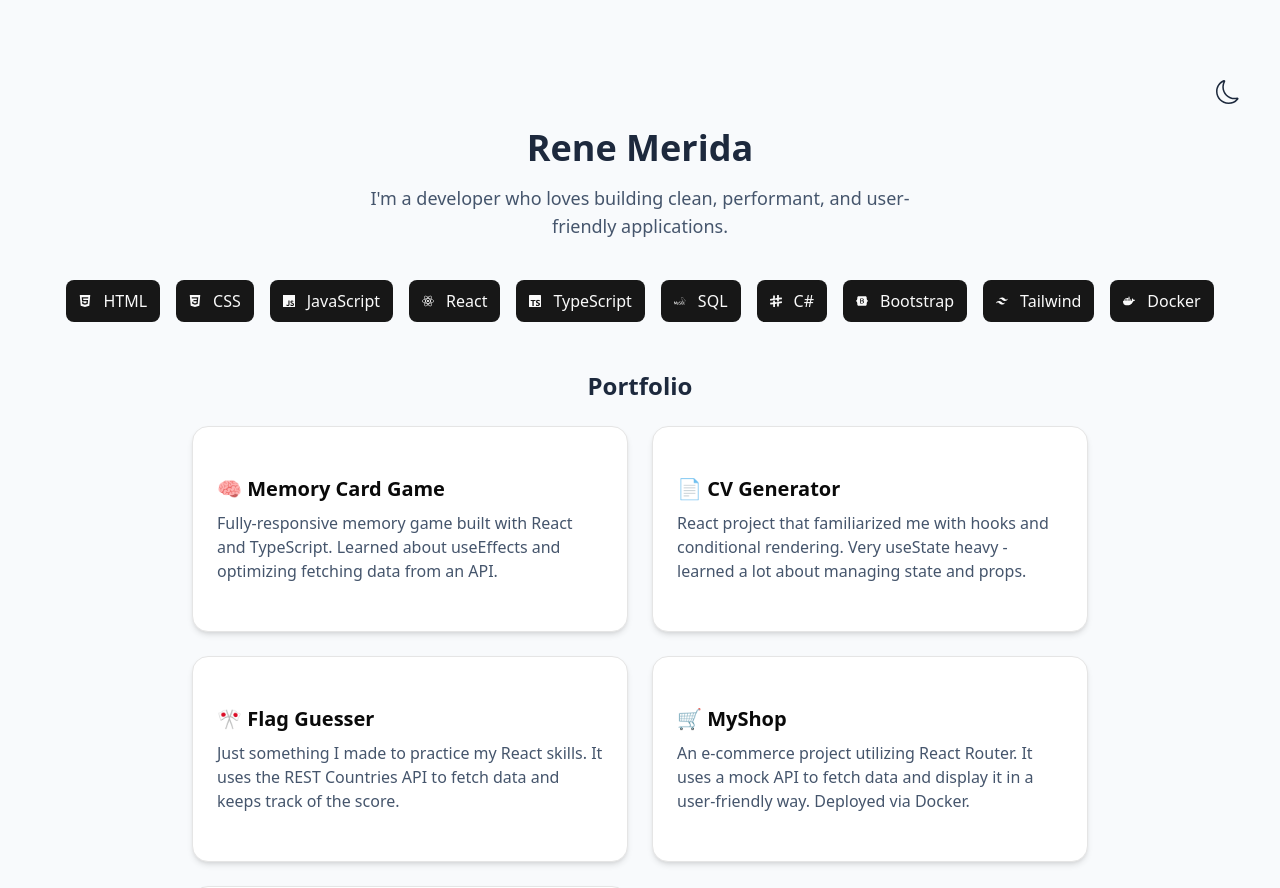
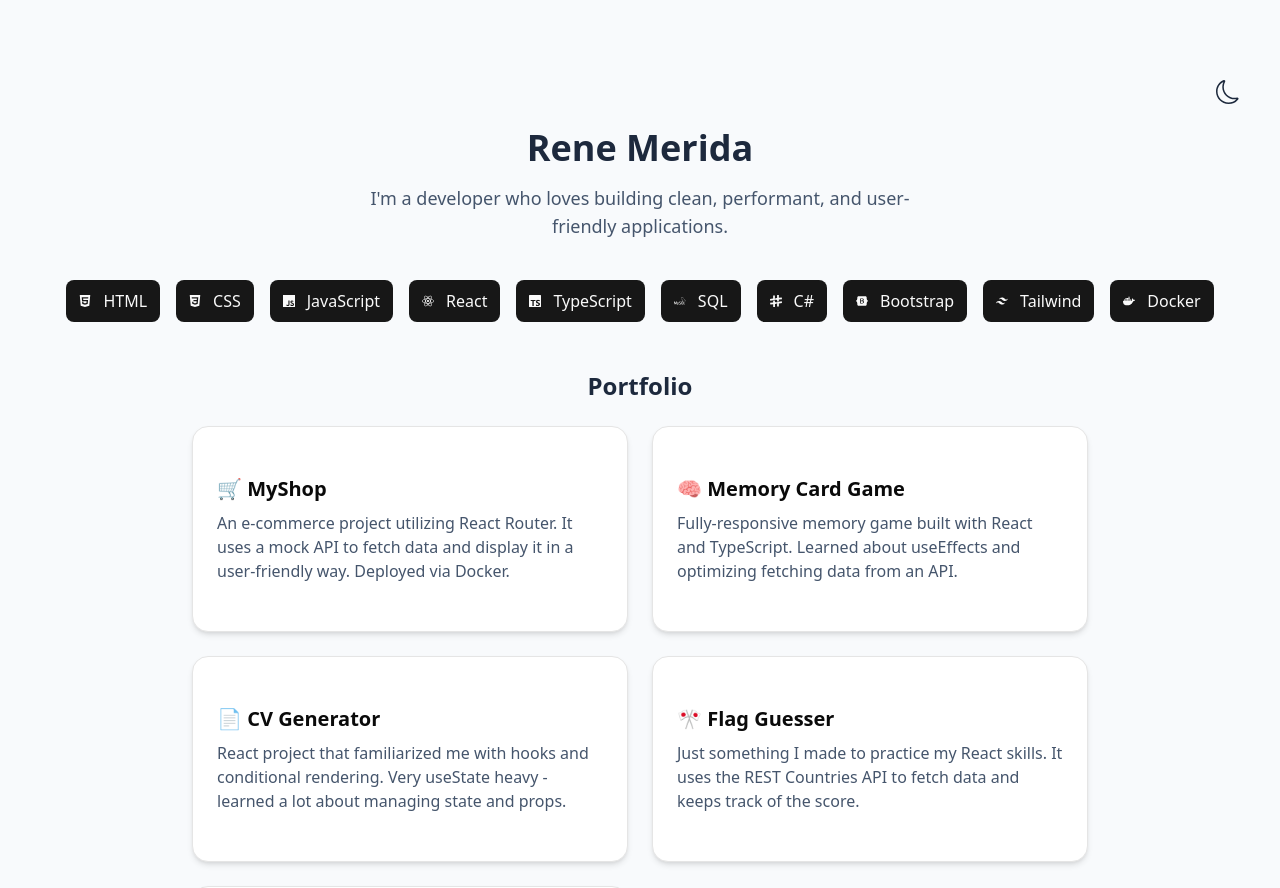
Before and after one commit to Renx24/renem.me-site, a React (Vite) app: page / in a window 1280 px wide. Shown: the top 888 px of the page. Built offline with nearby package versions, Linux system fonts and the light colour scheme.

Commit message:
rearrange projects

```diff
--- a/src/App.tsx
+++ b/src/App.tsx
@@ -49,6 +49,12 @@ const socialLinks = [
 
 const projects = [
   {
+    title: "🛒 MyShop",
+    description:
+      "An e-commerce project utilizing React Router. It uses a mock API to fetch data and display it in a user-friendly way. Deployed via Docker.",
+    link: "https://renem.me/shopping-cart/",
+  },
+  {
     title: "🧠 Memory Card Game",
     description:
       "Fully-responsive memory game built with React and TypeScript. Learned about useEffects and optimizing fetching data from an API.",
@@ -65,12 +71,6 @@ const projects = [
     description:
       "Just something I made to practice my React skills. It uses the REST Countries API to fetch data and keeps track of the score.",
     link: "https://renem.me/flag-guesser/",
-  },
-  {
-    title: "🛒 MyShop",
-    description:
-      "An e-commerce project utilizing React Router. It uses a mock API to fetch data and display it in a user-friendly way. Deployed via Docker.",
-    link: "https://renem.me/shopping-cart/",
   },
   {
     title: "🕹️ Pokedex",
```
